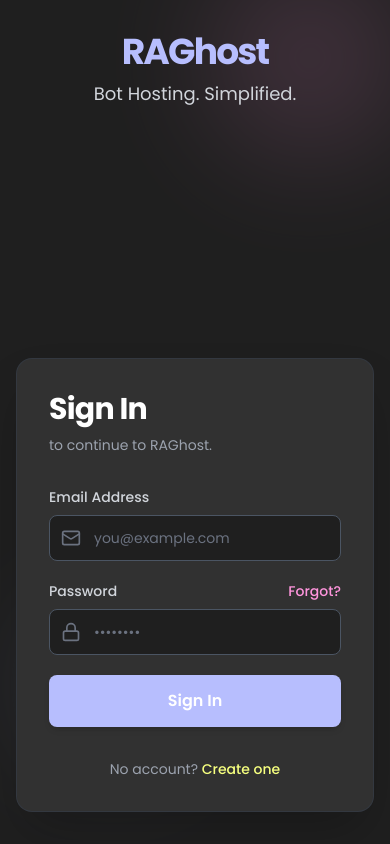
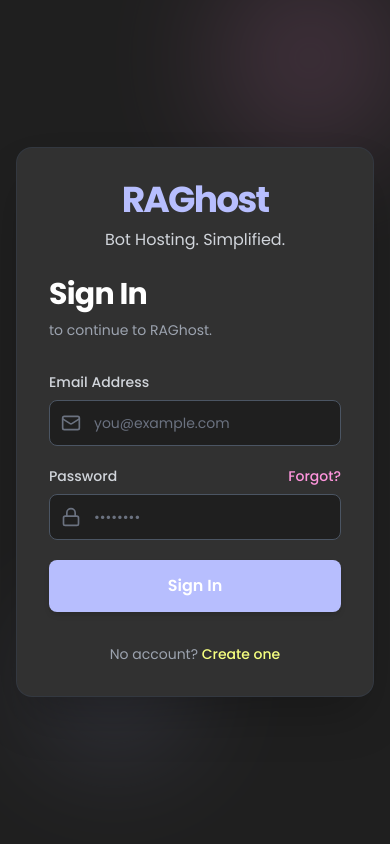
Before and after one commit to pavankumar-vh/RAGHost, a React (Vite) app in the folder frontend/: page /auth in a window 390 px wide. Built offline with nearby package versions, Linux system fonts and the light colour scheme; no server answers.

Commit message:
Fix modal close button and auth page layout
- Add event propagation handling to EditBotModal close button
- Improve close button z-index and accessibility
- Add click-outside-to-close functionality to modal
- Center and resize auth form for better UX
- Improve responsive layout on desktop and mobile

```diff
--- a/frontend/src/components/EditBotModal.jsx
+++ b/frontend/src/components/EditBotModal.jsx
@@ -89,7 +89,15 @@
   };
 
   return (
-    <div className="fixed inset-0 bg-black/90 backdrop-blur-md flex items-center justify-center z-50 p-4 overflow-y-auto animate-fadeIn">
+    <div
+      className="fixed inset-0 bg-black/90 backdrop-blur-md flex items-center justify-center z-50 p-4 overflow-y-auto animate-fadeIn"
+      onClick={(e) => {
+        // Close modal when clicking outside
+        if (e.target === e.currentTarget) {
+          setShowModal(false);
+        }
+      }}
+    >
       <div className="relative bg-gradient-to-br from-gray-900 to-black border border-gray-700 rounded-3xl p-8 w-full max-w-3xl my-8 shadow-2xl">
         {/* Gradient overlay */}
         <div className="absolute inset-0 bg-gradient-to-br from-accent-blue/5 via-transparent to-accent-pink/5 rounded-3xl pointer-events-none"></div>
@@ -103,8 +111,13 @@
               <p className="text-gray-400 text-sm mt-1">Update your AI assistant configuration</p>
             </div>
             <button
-              onClick={() => setShowModal(false)}
-              className="text-gray-500 hover:text-white hover:bg-gray-800 p-2 rounded-lg transition-all"
+              type="button"
+              onClick={(e) => {
+                e.stopPropagation();
+                setShowModal(false);
+              }}
+              className="text-gray-500 hover:text-white hover:bg-gray-800 p-2 rounded-lg transition-all z-50"
+              aria-label="Close modal"
             >
               <X size={24} />
             </button>
--- a/frontend/src/pages/AuthPage.jsx
+++ b/frontend/src/pages/AuthPage.jsx
@@ -103,21 +103,11 @@
   };
 
   return (
-    <main className="relative overflow-hidden min-h-screen flex flex-col lg:flex-row items-center justify-between px-4 py-8 md:px-12 lg:px-24 lg:py-0">
+    <main className="relative overflow-hidden min-h-screen flex items-center justify-center lg:justify-between px-4 py-8 md:px-12 lg:px-24">
       <DecorativeShapes />
 
-      {/* Mobile Branding (shown on small screens) */}
-      <div className="lg:hidden text-center mb-8 relative z-10 w-full">
-        <h1 className="text-4xl sm:text-5xl font-bold tracking-tighter text-accent-blue">
-          RAGhost
-        </h1>
-        <p className="text-lg sm:text-xl text-gray-300 mt-2">
-          Bot Hosting. Simplified.
-        </p>
-      </div>
-
       {/* Left Side - Branding (desktop only) */}
-      <div className="hidden lg:flex flex-col justify-center items-start relative z-10 flex-1">
+      <div className="hidden lg:flex flex-col justify-center items-start relative z-10 flex-1 max-w-xl">
         <h1 className="text-6xl xl:text-7xl font-bold tracking-tighter text-accent-blue">
           RAGhost
         </h1>
@@ -128,8 +118,18 @@
       </div>
 
       {/* Right Side - Auth Form */}
-      <div className="w-full lg:w-auto flex items-center justify-center relative z-10">
-        <div className="bg-dark-card w-full max-w-xl lg:max-w-lg xl:max-w-xl p-8 sm:p-10 xl:p-12 rounded-2xl shadow-2xl border border-gray-700/50">
+      <div className="w-full lg:w-auto flex items-center justify-center relative z-10 lg:flex-1 lg:max-w-2xl">
+        <div className="bg-dark-card w-full max-w-md lg:max-w-lg p-8 sm:p-10 rounded-2xl shadow-2xl border border-gray-700/50">
+          {/* Mobile Branding (shown on small screens) */}
+          <div className="lg:hidden text-center mb-6">
+            <h1 className="text-4xl font-bold tracking-tighter text-accent-blue">
+              RAGhost
+            </h1>
+            <p className="text-base text-gray-300 mt-2">
+              Bot Hosting. Simplified.
+            </p>
+          </div>
+
           {/* Header */}
           <div className="text-left mb-8">
             <h1 className="text-3xl sm:text-4xl font-bold tracking-tight">
```
